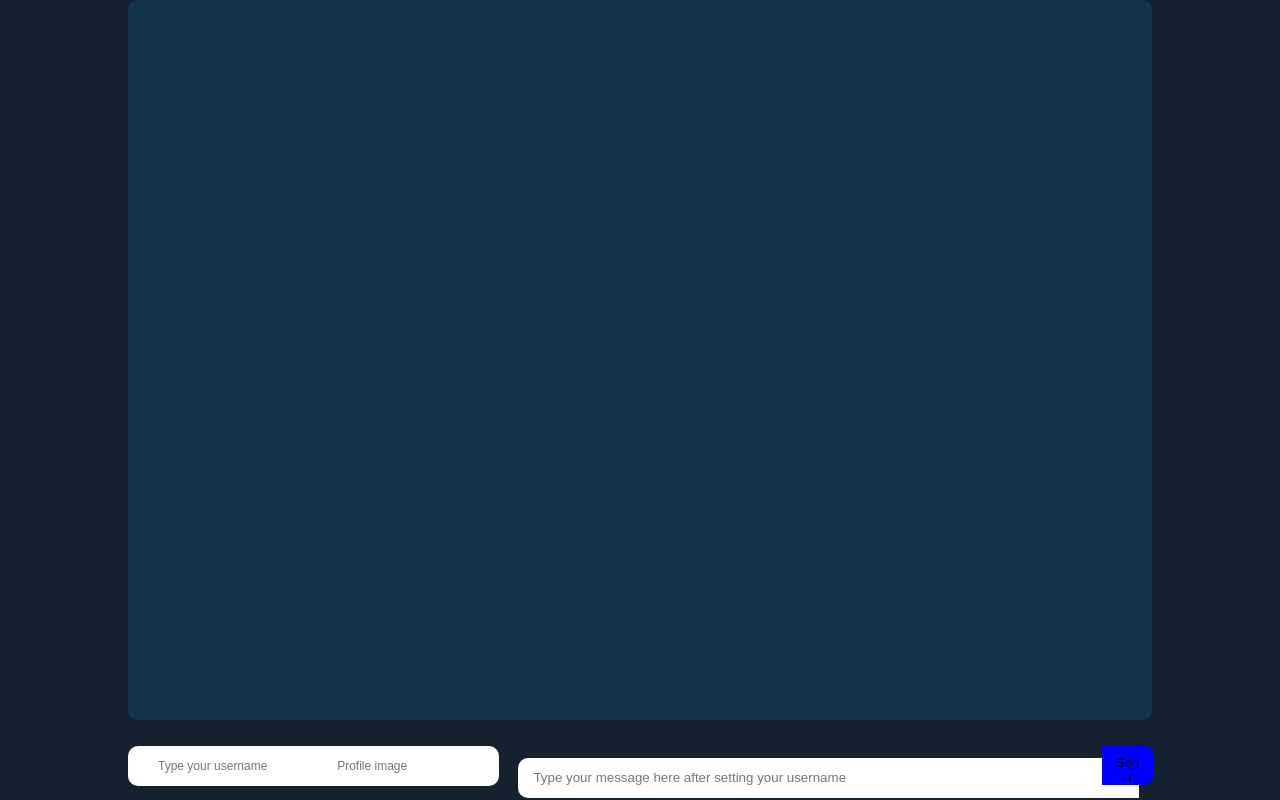
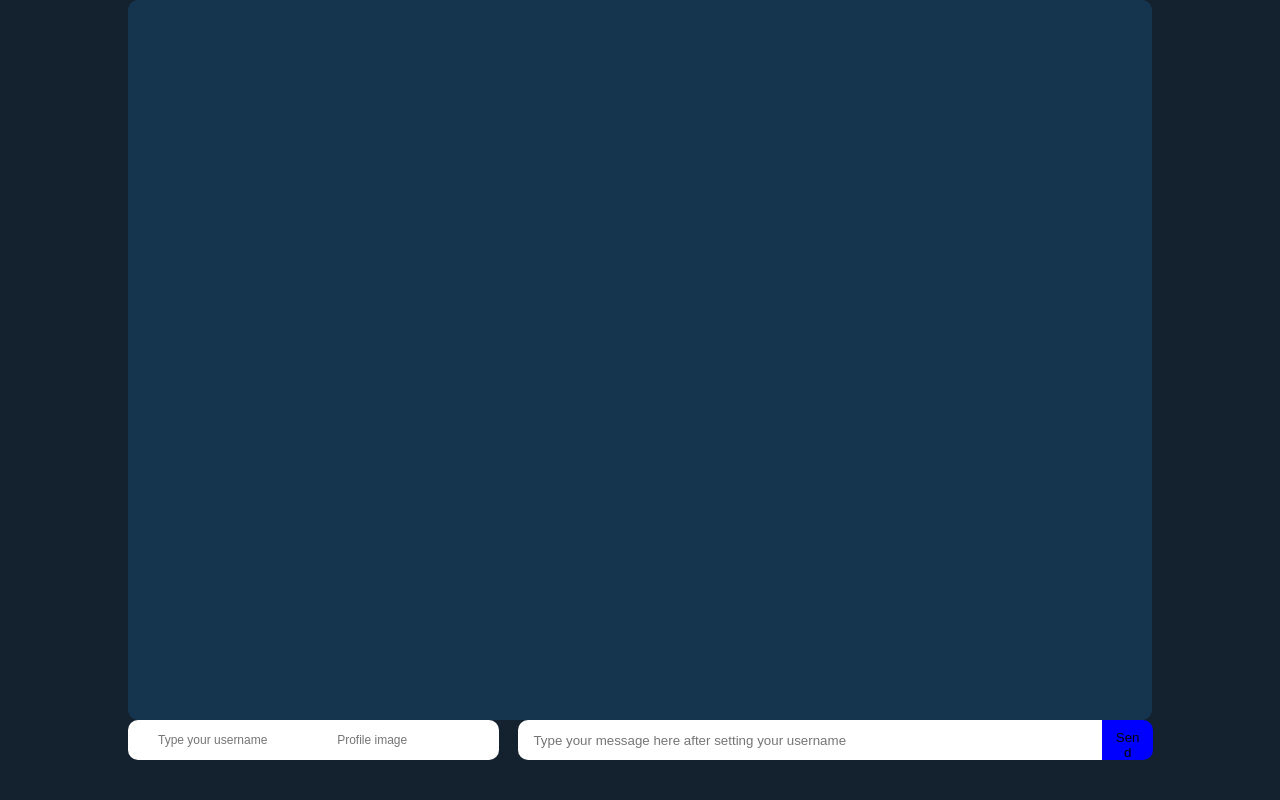
Before and after one commit to firefish111/chatapppppp, a website: page index.html in a window 1280 px wide. Drawn offline with nearby package versions, Linux system fonts and the light colour scheme; no server answers.

Commit message:
design change

```diff
--- a/index.html
+++ b/index.html
@@ -32,18 +32,18 @@
       #spacer {width:15px}
       #message {display: flex; background: rgb(26, 65, 97); border-radius: 200px;padding: 10px; padding-left:20px; width:100%;}
       #message:hover {background:rgb(21, 52, 77)}
-      #chat_form { z-index:2;height:5%; background:rgb(20, 34, 47); position: fixed; bottom: 1.825%; width: 57%; right:2.5%;}
+      #chat_form { z-index:2;height:5%; background:rgb(20, 34, 47); position: fixed; bottom: 5%; width: 57%; right:2.5%;}
       #chat_input { border-bottom-left-radius: 10px; border-top-left-radius: 10px; border:none; padding: 10px; padding-left:15px; width: 85%; height:100%; margin-right:-5%;}
       #chat_input:focus { outline: none}
-      #chat_button { width: 7%; background: blue; border: none; padding: 10px; border-bottom-right-radius: 10px; border-top-right-radius: 10px; transition: background 0.5s; height:100%}
+      #chat_button {position:absolute; word-wrap:none; width: 7%; background: blue; border: none; padding: 10px; border-bottom-right-radius: 10px; border-top-right-radius: 10px; transition: background 0.5s; top:0px;height:100%}
       #chat_button:hover { background: darkblue}
       #chat_button:focus { outline: none;}
-      #sign_in_input {position:fixed; width:17%; height:5%; bottom:1.8%; border-radius:10px; background:white; left:10%}
+      #sign_in_input {position:fixed; width:17%; height:5%; bottom:5%; border-radius:10px; background:white; left:10%}
       #sign_in_input:focus {outline:none}
-      #play_button {z-index:1;font-size:12px; position:fixed; left:23%; bottom:1.8%; height:5%; width: 7%; background: blue; border: none; padding: 10px; border-bottom-right-radius: 0px; border-top-right-radius: 0px; transition: background 0.5s;}
+      #play_button {z-index:1;font-size:12px; position:static; left:23%; bottom:1.8%; height:5%; width: 7%; background: blue; border: none; padding: 10px; border-bottom-right-radius: 0px; border-top-right-radius: 0px; transition: background 0.5s;}
       #play_button:hover {background: darkblue}
       #play_button:focus {outline:none}
-      #image_input {position:fixed; width:15%; height:5%; bottom:1.8%; border-radius:10px; background:white; left:24%}
+      #image_input {position:fixed; width:15%; height:5%; bottom:5%; border-radius:10px; background:white; left:24%}
       #image_input:focus {outline:none}
 
     </style>
@@ -51,7 +51,8 @@
   <body style="background:rgb(20, 34, 47)">
     <div id="messages" style="color:cyan; word-wrap: break-word; line-height:1.5; font-size:15px; overflow-y:scroll;position:fixed; bottom:10%; width:80%;height:calc(100% - 80px); border-radius:10px; border:20px solid rgb(21, 52, 77); font-family: Montserrat; padding: 15px; left:10%; background:rgb(21, 52, 77)" />
     <form id="chat_form" action="">
-      <input id="chat_input" placeholder="Type your message here after setting your username" autocomplete="off" /><button id="chat_button">Send</button>
+      <input id="chat_input" placeholder="Type your message here after setting your username" autocomplete="off" />
+      <button id="chat_button">Send</button>
     </form>
     <form id = "sign_in_form" action="">
       <input id="sign_in_input" placeholder="Type your username" style="border:none; font-size:12px; padding-left:30px">
```
